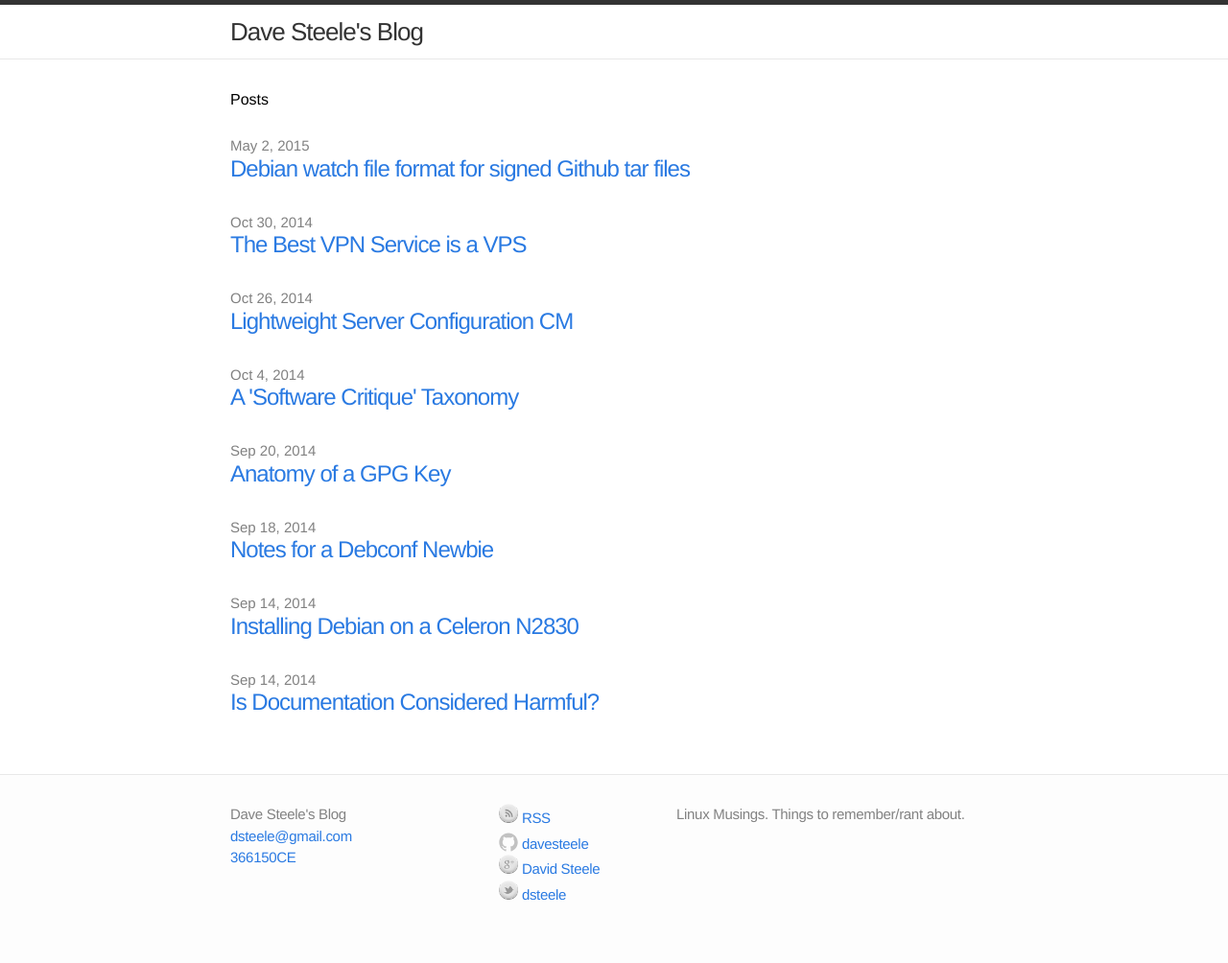
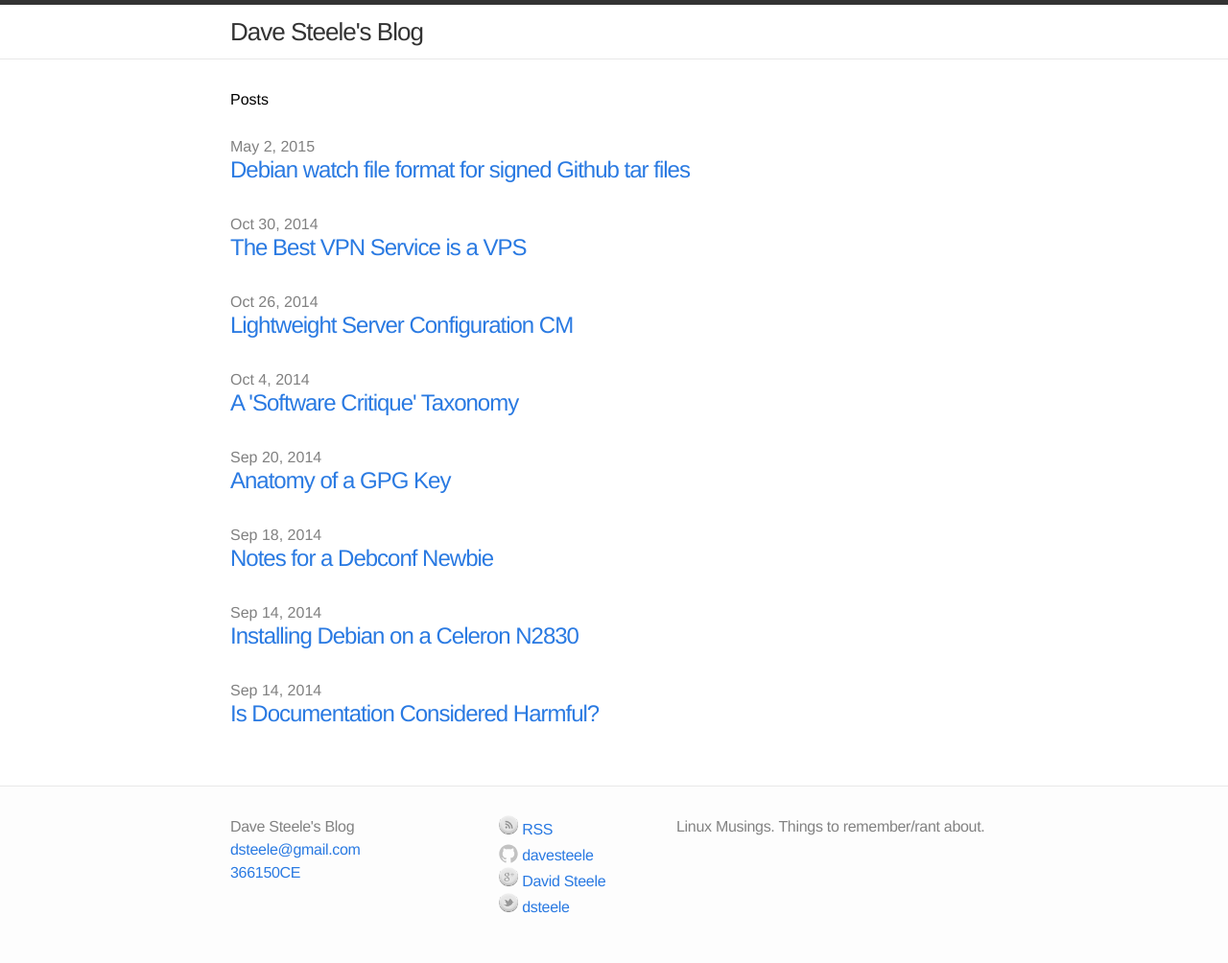
Before and after one commit to davesteele/davesteele.github.io, a Jekyll site: the page built from index.html, in a window 1280 px wide. Shown: the whole page at 96% size. Built offline with Jekyll 4.4.1, drawn with Linux system fonts in a browser that asks for light colours.

Commit message:
Fix css to remove google complaint of small font
https://www.google.com/webmasters/tools/mobile-usability?siteUrl=http://davesteele.github.io

```diff
--- a/css/main.css
+++ b/css/main.css
@@ -84,10 +84,10 @@ a:visited { color: #205caa; }
   font-size: 18px;
   font-weight: 300;
   letter-spacing: -.5px;
-  margin-bottom: 15px;
+  margin-bottom: 16px;
 }
 
-.site-footer .column { float: left; margin-bottom: 15px; }
+.site-footer .column { float: left; margin-bottom: 16px; }
 
 .footer-col-1 {
   width: 270px; /*fallback*/
@@ -117,7 +117,7 @@ a:visited { color: #205caa; }
 
 .site-footer li,
 .site-footer p {
-  font-size: 15px;
+  font-size: 16px;
   letter-spacing: -.3px;
   color: #828282;
 }
@@ -164,7 +164,7 @@ a:visited { color: #205caa; }
 
 .posts .post-date {
   display: block;
-  font-size: 15px;
+  font-size: 16px;
   color: #818181;
 }
 
@@ -182,7 +182,7 @@ a:visited { color: #205caa; }
 }
 
 .post-header .meta {
-  font-size: 15px;
+  font-size: 16px;
   color: #818181;
   margin-top: 5px;
 }
@@ -239,7 +239,7 @@ a:visited { color: #205caa; }
   -webkit-border-radius: 3px;
   -moz-border-radius: 3px;
   border-radius: 3px;
-  font-size: 15px;
+  font-size: 16px;
   overflow:scroll;
 }
 
@@ -411,6 +411,6 @@ a:visited { color: #205caa; }
     float: none;
     clear: both;
     width: auto;
-    margin: 0 0 15px; }
+    margin: 0 0 16px; }
 
 }
```
